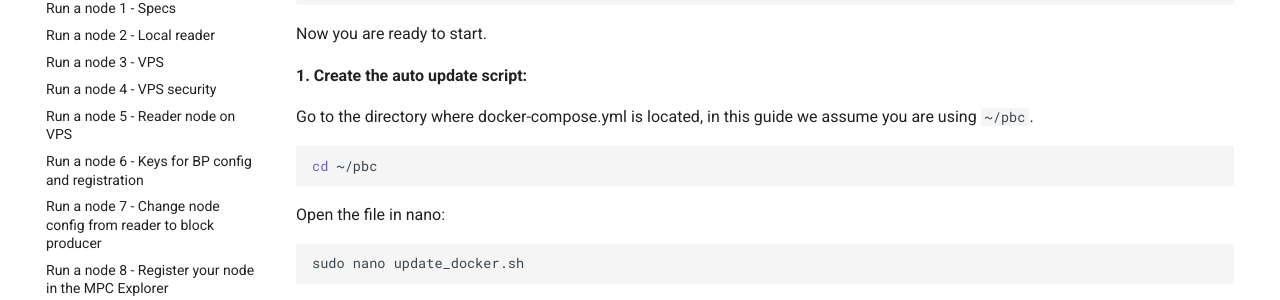
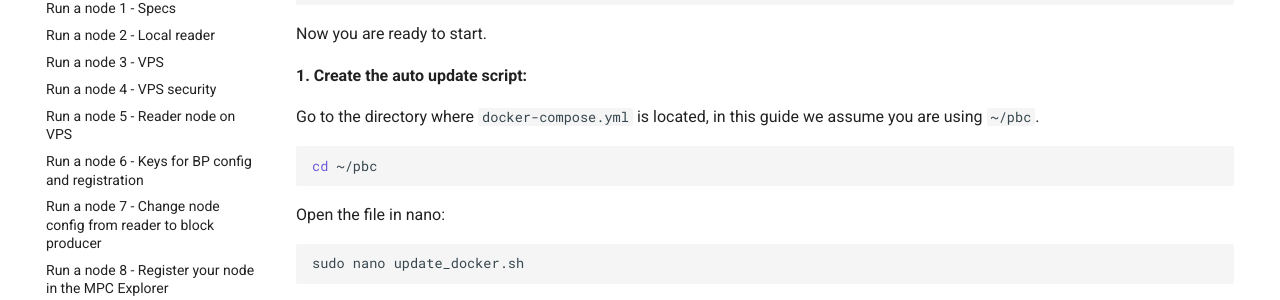
Before and after one commit to 0xSero/partisia-docs, an MkDocs documentation site: the page built from docs/operator-9-node-health.md, in a window 1280 px wide and 900 px high, scrolled down 845 px. Shown: the part 153-453 px from the top of the window. Built offline with MkDocs 1.6.1 and Material for MkDocs 9.7.7, drawn with Linux system fonts in a browser that asks for light colours; a script that is not in the unit is left out.

Commit message:
code block

`````diff
--- a/docs/operator-9-node-health.md
+++ b/docs/operator-9-node-health.md
@@ -44,7 +44,7 @@ Now you are ready to start.
 
 **1. Create the auto update script:**
 
-Go to the directory where docker-compose.yml is located, in this guide we assume you are using `~/pbc`.
+Go to the directory where `docker-compose.yml` is located, in this guide we assume you are using `~/pbc`.
 
 ````bash
 cd ~/pbc
`````
